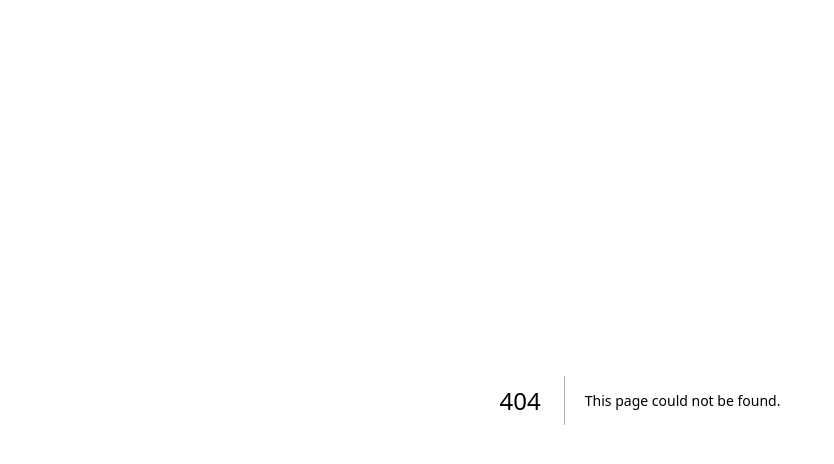
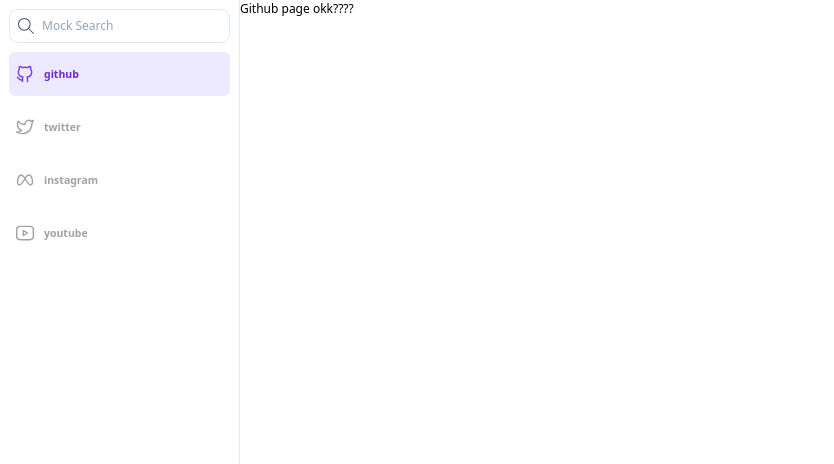
Before and after one commit to mzkmnk/next-components, a Next.js app: page /internal/compositionSidebar/github in a window 1280 px wide. Before the commit this address had no page. Shown: the top 464 px of the page, without its empty margins (0-834 px from the left). Built offline with nearby package versions, Linux system fonts and the light colour scheme.

Commit message:
add:sumpleファイル

```diff
--- /dev/null
+++ b/app/internal/compositionSidebar/github/page.tsx
@@ -0,0 +1,10 @@
+const GithubPage = () => {
+
+    return (
+        <div>
+            <p>Github page okk????</p>
+        </div>
+    )
+}
+
+export default GithubPage;
--- /dev/null
+++ b/app/internal/compositionSidebar/instagram/page.tsx
@@ -0,0 +1,9 @@
+const InstagramPage = () => {
+    return (
+        <div>
+            <p>instagram page </p>
+        </div>
+    )
+};
+
+export default InstagramPage;
--- /dev/null
+++ b/app/internal/compositionSidebar/twitter/page.tsx
@@ -0,0 +1,9 @@
+const TwitterPage = () => {
+    return (
+        <div>
+            <p>twitter page</p>
+        </div>
+    )
+};
+
+export default TwitterPage;
--- /dev/null
+++ b/app/internal/compositionSidebar/youtube/page.tsx
@@ -0,0 +1,9 @@
+const YoutubePage = () => {
+    return (
+        <div>
+            <p>Youtube page</p>
+        </div>
+    )
+};
+
+export default YoutubePage;
```
